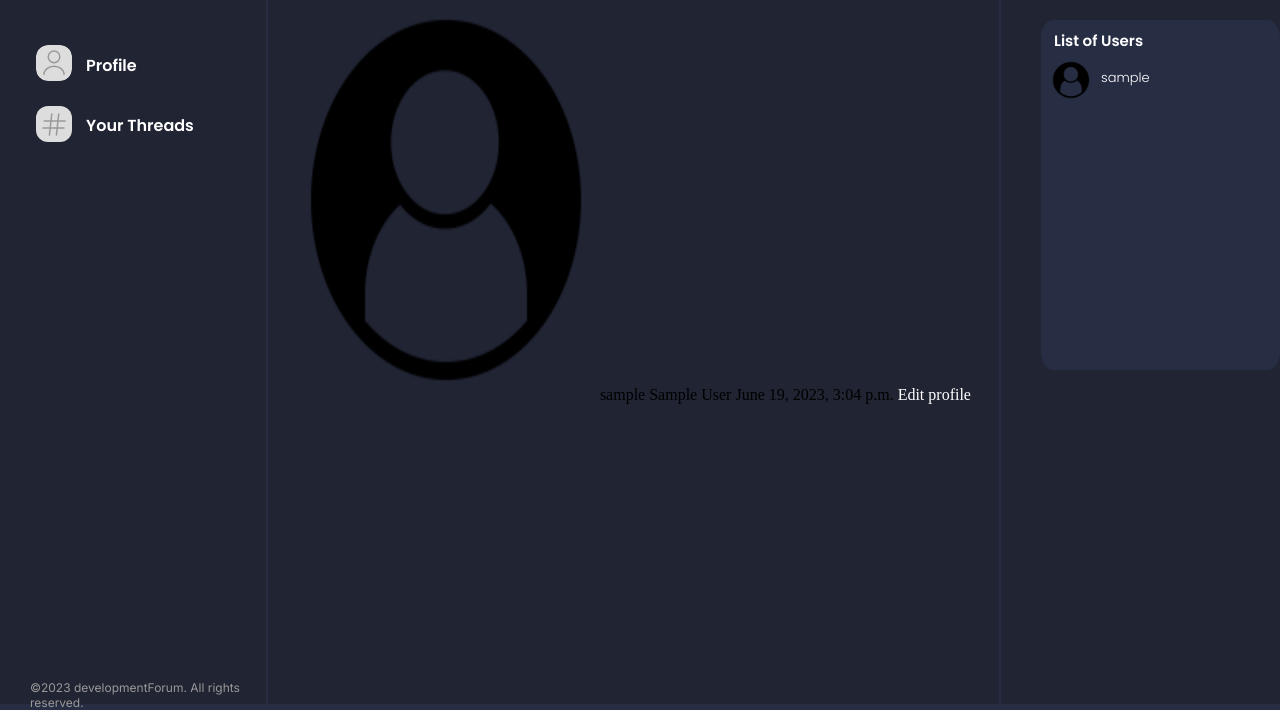
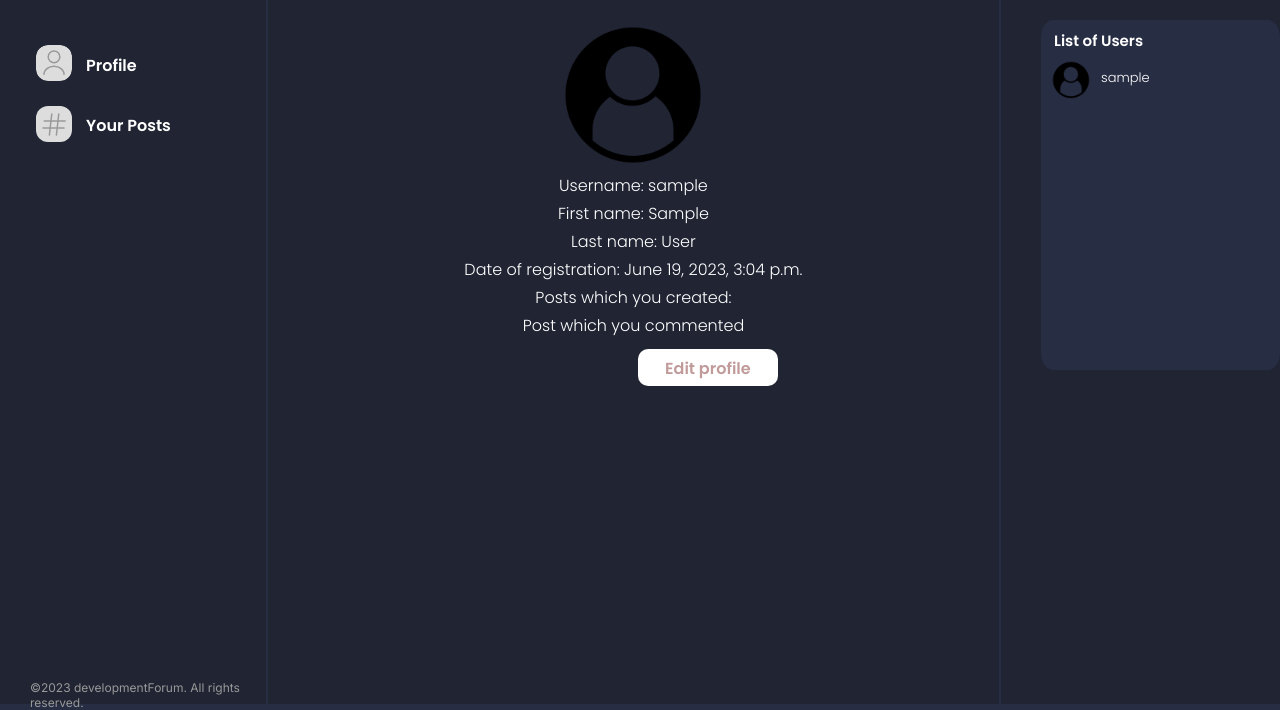
Before and after one commit to shoxxd221/djangoDevForum, a Django app: page /my_profile/ in a window 1280 px wide. Shown: the part 90-800 px from the top of the page. Run offline with Django 3.2, Linux system fonts and the light colour scheme; the visitor is signed in with stand-in values (Sample User, id 1); data comes from the database, SQL or seed files in the repository; data that the repository does not hold is empty.

Commit message:
Edit style.css

```diff
--- a/forumFunctional/models.py
+++ b/forumFunctional/models.py
@@ -53,7 +53,7 @@ class Post(models.Model):
     category = models.ForeignKey(
         Category,
         on_delete=models.CASCADE,
-        verbose_name='Category id',
+        verbose_name='Name of category',
         blank=True,
         null=True
     )
@@ -77,7 +77,7 @@ class Post(models.Model):
     user = models.ForeignKey(
         User,
         on_delete=models.CASCADE,
-        verbose_name='User id'
+        verbose_name='Username'
     )
 
     class Meta:
--- a/forumFunctional/static/forumFunctional/css/style.css
+++ b/forumFunctional/static/forumFunctional/css/style.css
@@ -35,6 +35,12 @@ main{
     min-height: 88vh;
     display: flex;
     flex-direction: row;
+}
+h1{
+    color: white;
+    font-family: 'Poppins', sans-serif;
+    font-weight: 600;
+    margin-top: 30px;
 }
 .logo{
     margin-top: 20px;
@@ -217,7 +223,7 @@ button{
 .registration-form{
     display: flex;
     flex-direction: column;
-    gap: 10px;
+    gap: 5px;
     margin-top: 40px;
     margin-left: 320px;
     font-family: 'Poppins', sans-serif;
@@ -276,3 +282,77 @@ button{
     color: cadetblue;
     transition: 0.5s;
 }
+.about{
+    color: white;
+    font-family: 'Poppins', sans-serif;
+    width: 300px;
+    margin-left: 290px;
+    margin-top: 10px;
+}
+.about-img{
+    margin-top: 30px;
+    padding-left: 40px;
+}
+.add-category-form{
+    display: flex;
+    flex-direction: column;
+    margin-top: 30px;
+    color: rgb(193, 154, 154);
+    font-family: 'Poppins', sans-serif;
+    font-weight: 300;
+    text-align: left;
+    margin-left: 350px;
+}
+.add-category-form input{
+    display: flex;
+    margin-top: 5px;
+}
+.add-category-button{
+    width: 140px;
+    height: 30px;
+    border-radius: 10px;
+    color: #272D43;
+    font-family: 'Poppins', sans-serif;
+    font-weight: 600;
+    font-size: 16px;
+    margin-left: 14px;
+    margin-top: 20px;
+}
+.registration-form select{
+    display: flex;
+}
+.registration-form textarea{
+    display: flex;
+}
+.edit-profile{
+    width: 140px;
+    height: 30px;
+    border-radius: 10px;
+    background-color: white;
+    color: #272D43;
+    font-family: 'Poppins', sans-serif;
+    font-weight: 600;
+    font-size: 16px;
+    padding-top: 7px;
+    margin-left: 370px;
+    margin-top: 8px;
+}
+.edit-profile:visited{
+    color: #272D43;
+}
+.my-profile{
+    margin-top: 20px;
+    display: flex;
+    flex-direction: column;
+    gap: 3px;
+    color: white;
+    font-family: 'Poppins', sans-serif;
+}
+.my-profile a{
+    color: rgb(193, 154, 154);
+    font-family: 'Poppins', sans-serif;
+}
+.my-profile img{
+    width: 150px;
+    height: 150px;
+}
--- a/forumFunctional/templates/forumFunctional/base.html
+++ b/forumFunctional/templates/forumFunctional/base.html
@@ -56,8 +56,12 @@
                     </a>
                 </div>
                 <div class="links">
-                    <a href="{% url 'profile' %}">Profile</a>
-                    <a href="#">Your Threads</a>
+                    {% if user.is_authenticated %}
+                        <a href="{% url 'profile' %}">Profile</a>
+                    {% else %}
+                        <a href="{% url 'registration' %}">Profile</a>
+                    {% endif %}
+                    <a href="#">Your Posts</a>
                 </div>
             </div>
             <footer class="footer-text">
--- a/forumFunctional/templates/forumFunctional/my_profile.html
+++ b/forumFunctional/templates/forumFunctional/my_profile.html
@@ -2,24 +2,34 @@
 {% load static %}
 
 {% block content %}
-    <div class="my_profile">
+    <div class="my-profile">
         {% if user.photo %}
             <img src="{{ user.photo.url }}" alt="Avatar">
         {% else %}
             <img src="{% static 'forumFunctional/images/default-avatar.png' %}" alt="Avatar">
         {% endif %}
-        {{ user.username }}
-        {{ user.first_name }}
-        {{ user.last_name }}
-        {{ user.date_joined|date:"DATETIME_FORMAT" }}
+            <p>Username: {{ user.username }}</p>
+        {% if user.first_name %}
+            <p>First name: {{ user.first_name }}</p>
+        {% else %}
+            <p>You have no first name</p>
+        {% endif %}
+        {% if user.last_name %}
+            <p>Last name: {{ user.last_name }}</p>
+        {% else %}
+            <p>You have no last name</p>
+        {% endif %}
+        <p>Date of registration: {{ user.date_joined|date:"DATETIME_FORMAT" }}</p>
+        <p>Posts which you created: </p>
         {% for post in posts %}
             {% if post.user_id == user.id %}
                 <a href="#">{{ post.title }}</a>
             {% endif %}
         {% endfor %}
+        <p>Post which you commented</p>
         {% for post in commented_posts %}
             <a href="#">{{ post.title }}</a>
         {% endfor %}
-        <a href="{% url 'edit_profile' %}">Edit profile</a>
+        <a href="{% url 'edit_profile' %}" class="edit-profile">Edit profile</a>
     </div>
 {% endblock %}
--- a/forumFunctional/urls.py
+++ b/forumFunctional/urls.py
@@ -7,7 +7,7 @@ from .views import *
 
 urlpatterns = [
     path('', ForumView.as_view(), name='home'),
-    path('categories', Categories.as_view(), name='categories'),
+    path('categories/', Categories.as_view(), name='categories'),
     path('category/<slug:category_slug>/', ShowCategory, name='category'),
     path('category/<slug:category_slug>/<slug:post_slug>/', ShowPost, name='post'),
     path('login/', Login.as_view(), name='login'),
--- a/forumFunctional/views.py
+++ b/forumFunctional/views.py
@@ -59,17 +59,13 @@ class Register(UserPassesTestMixin, DataMixin, CreateView):
         return not self.request.user.is_authenticated
 
 
-class About(TemplateView):
+class About(DataMixin, TemplateView):
     template_name = 'forumFunctional/about.html'
 
     def get_context_data(self, **kwargs):
         context = super().get_context_data(**kwargs)
-        c_def = self.get_user_context(title='Registration')
+        c_def = self.get_user_context(title='About')
         return dict(list(context.items()) + list(c_def.items()))
-
-
-def Threads(request):
-    return HttpResponse('Threads page')
 
 
 class AddPost(LoginRequiredMixin, DataMixin, CreateView):
@@ -126,7 +122,7 @@ class MyProfile(LoginRequiredMixin, DataMixin, TemplateView):
         for i in comments:
             if i.user_id == self.request.user.pk:
                 commented_posts.append(Post.objects.get(user_id=i.user_id))
-        context['commented_posts'] = commented_posts
+        context['commented_posts'] = list(set(commented_posts))
         c_def = self.get_user_context(title='My profile')
         return dict(list(context.items()) + list(c_def.items()))
 
@@ -146,7 +142,7 @@ class EditProfile(LoginRequiredMixin, DataMixin, UpdateView):
 
     def form_valid(self, form):
         form.save()
-        return redirect('my_profile')
+        return redirect('profile')
 
 
 def logout_user(request):
```
Also changed, not shown: forumFunctional/templates/forumFunctional/about.html (+7 -0 lines), forumFunctional/templates/forumFunctional/add_category.html (+6 -3 lines), forumFunctional/templates/forumFunctional/add_post.html (+6 -3 lines), forumFunctional/templates/forumFunctional/edit_profile.html (+6 -3 lines), forumFunctional/static/forumFunctional/images/about.png (added).
